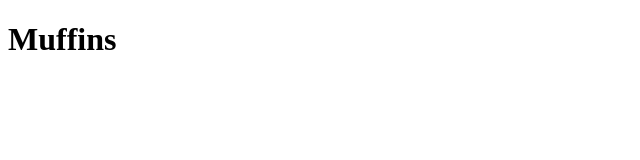
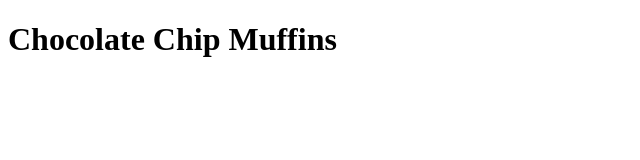
Before and after one commit to belaw888/odin-recipies, a plain HTML site: page recipes/muffins.html in a window 1280 px wide. Shown: the whole page, without its empty margins (0-640 px from the left). Drawn offline with Linux system fonts and the light colour scheme.

Commit message:
refactor: rename "Muffins" to "Chocolate Chip Muffins"

```diff
--- a/recipes/muffins.html
+++ b/recipes/muffins.html
@@ -2,9 +2,9 @@
 <html>
 	<head>
 		<meta charset="UTF-8">
-		<title>Muffins</title>
+		<title>Chocolate Chip Muffins</title>
 	</head>
 	<body>
-		<h1>Muffins</h1>
+		<h1>Chocolate Chip Muffins</h1>
 	</body>
 </html>
```
Also changed, not shown: index.html (+1 -1 lines).
